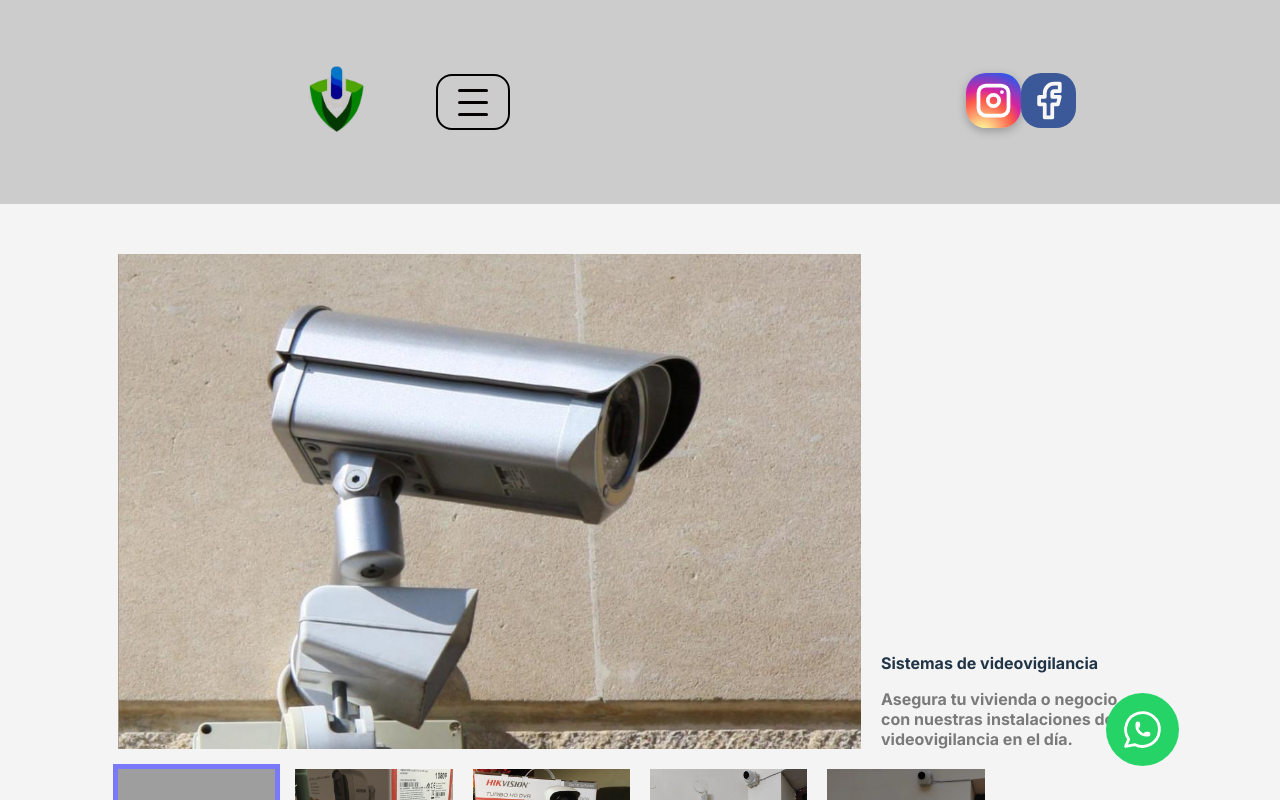
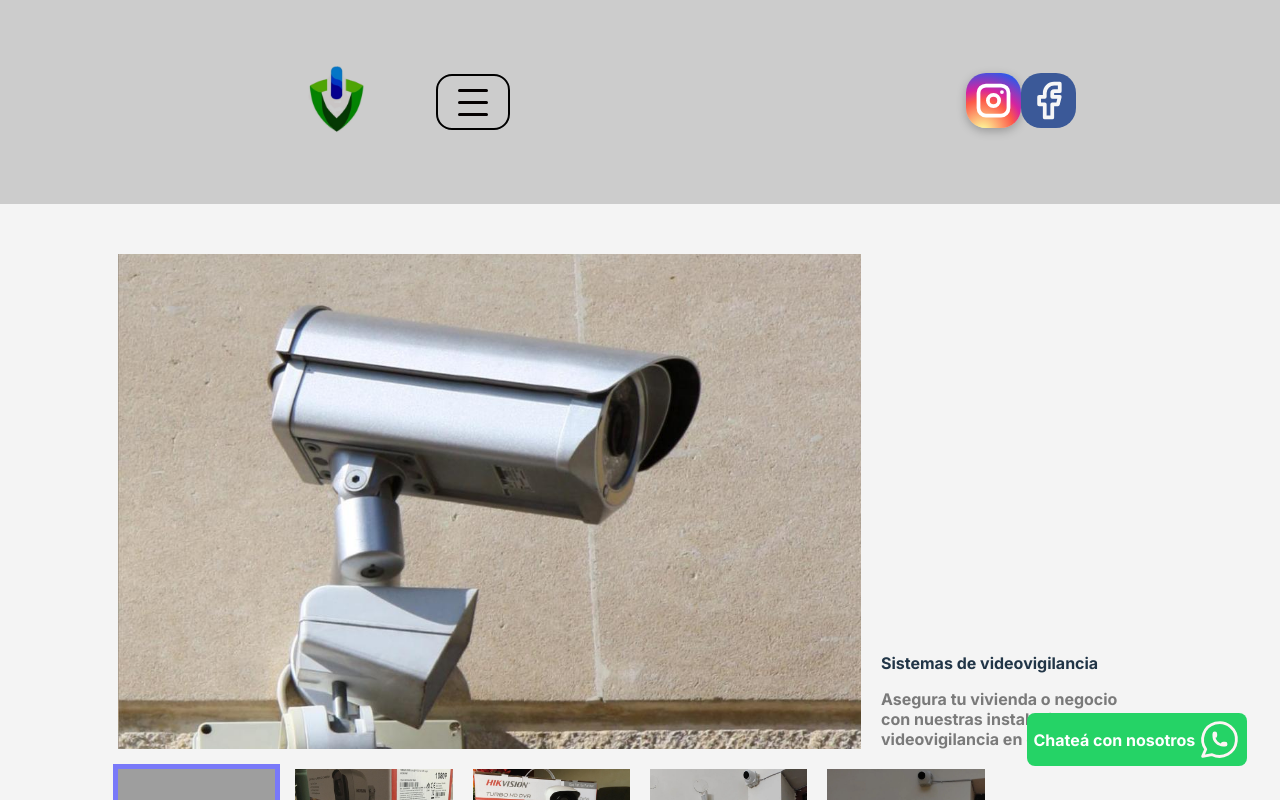
Before and after one commit to est3banst/electricsite, a React (Vite) app: page /cctv in a window 1280 px wide. Shown: the top 800 px of the page. Built offline with nearby package versions, Linux system fonts and the light colour scheme; grey boxes are pictures that could not be loaded; a web font is replaced by a local one.

Commit message:
fixed wp contact

```diff
--- a/src/assets/Whats.css
+++ b/src/assets/Whats.css
@@ -1,18 +1,25 @@
 .container-whatsapp {
     position: fixed;
-    right: 5%;
+    right: 0;
     bottom: 0;
     width: 45px;
     height: 45px;
+    display: flex;
+    width: max-content;
     background-color: #25d366;
-    padding: .8742rem;
-    margin-right: 2.3rem;
+    padding: .2742rem;
+    margin-right: 2.08rem;
     margin-bottom: 2.1023rem;
-    border-radius: 50%;
+    border-radius: 8px;
     z-index: 888;
+}
+.container-whatsapp span {
+    margin: auto 0;
+    padding: .132rem;
+    color: #fff;
 }
 .contact-whatsapp {
     width: 45px;
     height: 45px;
-    color: #fff;
+    color: #fff4f4;
 }
--- a/src/componentes/Contact/Whats.jsx
+++ b/src/componentes/Contact/Whats.jsx
@@ -4,7 +4,9 @@ export default function Whats() {
     return (
         <>
         <a href="https://wa.me/+59898414718?text=Hola,%20estoy%20interesado%20en%20un%20presupuesto%20para%20..">
+
         <div className='container-whatsapp'>
+        <span>Chateá con nosotros </span>
             <svg className='contact-whatsapp' width="24" height="24" viewBox="0 0 24 24" strokeWidth="1.5"
             stroke="currentColor" fill="none" strokeLinecap="round"
             strokeLinejoin="round"><path stroke="none" d="M0 0h24v24H0z"
```
